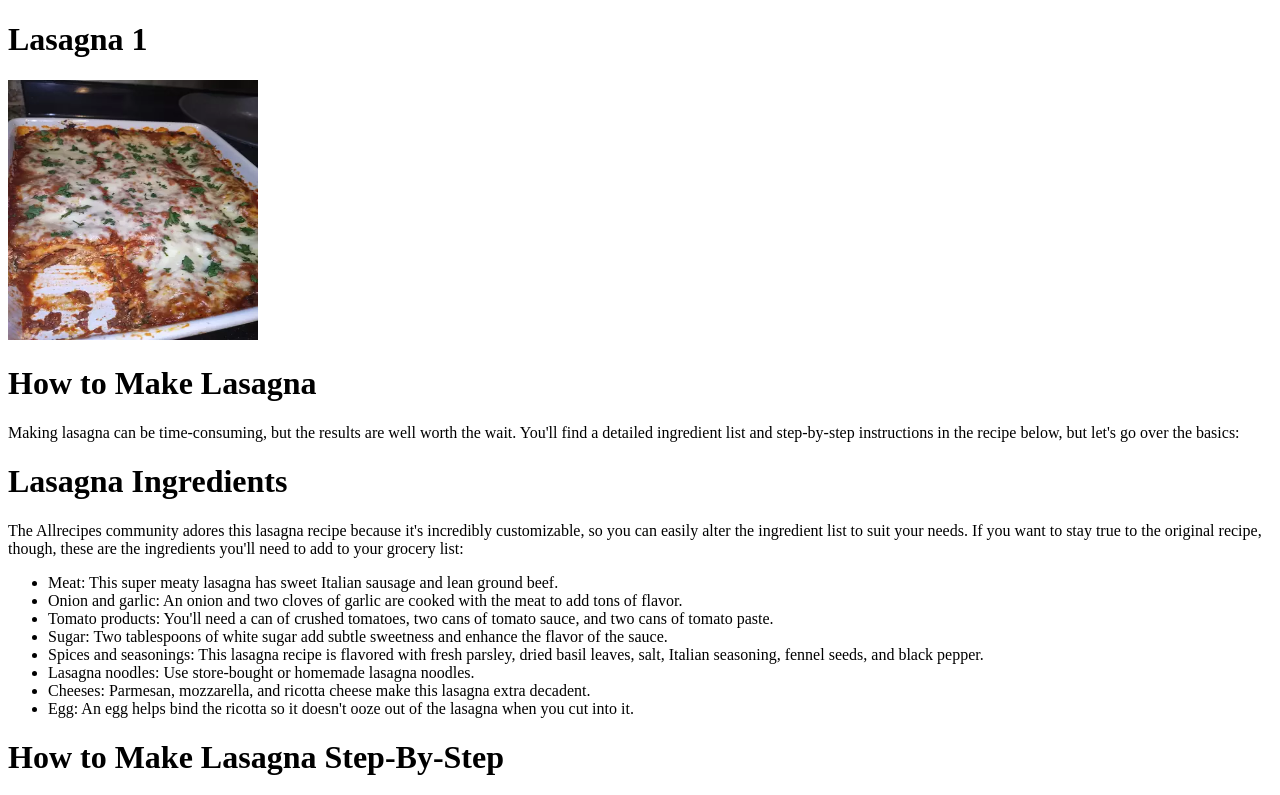
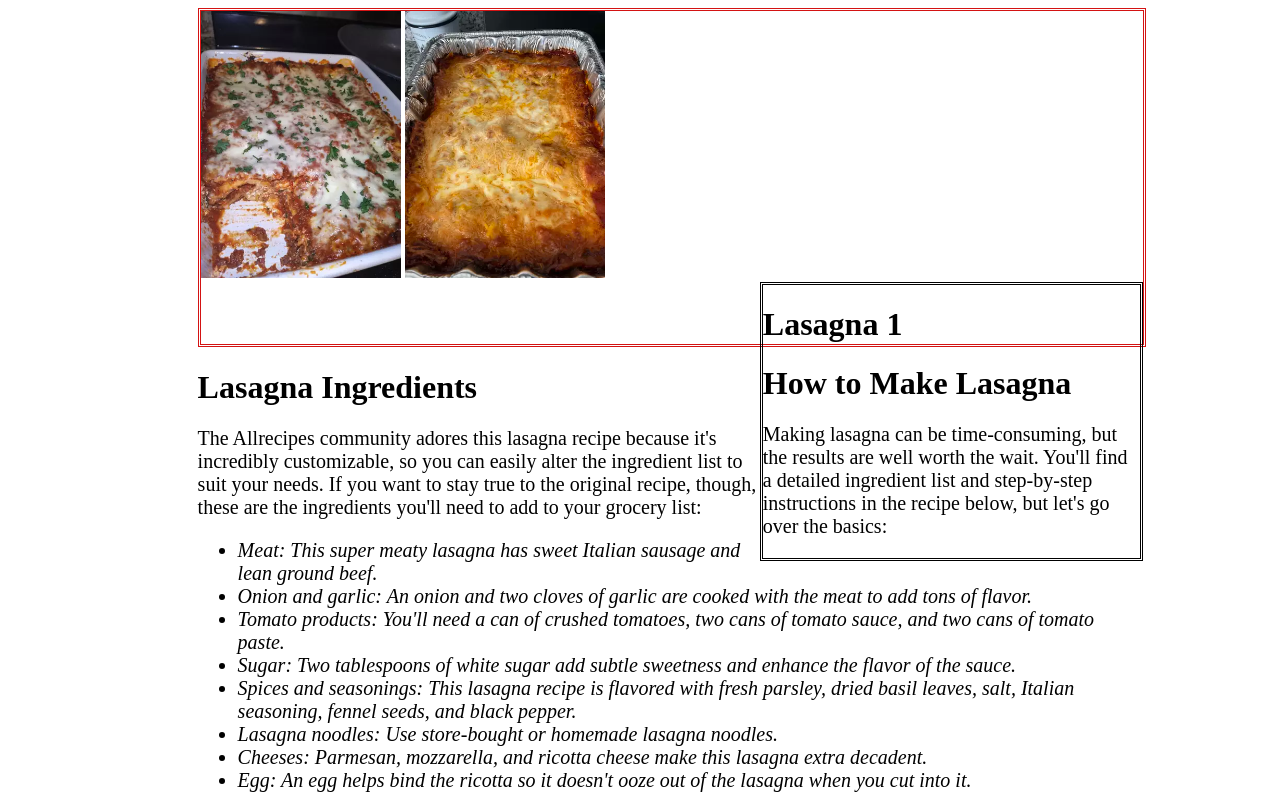
Before and after one commit to Alivkon/odin-recipes, a plain HTML site: page recipes/lasagna1.html in a window 1280 px wide. Shown: the top 795 px of the page. Drawn offline with Linux system fonts and the light colour scheme.

Commit message:
Added styles.css

```diff
--- a/recipes/lasagna1.html
+++ b/recipes/lasagna1.html
@@ -4,25 +4,33 @@
 <head>
     <meta charset="UTF-8">
     <meta name="viewport" content="width=device-width, initial-scale=1.0">
-    <title>Document</title>
+    <title>Lasagna1</title>
+    <link rel="stylesheet" href="../styles.css" />
 </head>
 
 <body>
+    <div class="Allrecipes">
+
+        <div class="common-div">
+            <div class="img-div">
+                    <img src="/images/lasagna1.webp" alt="Lasagna 1" width="200" height="auto">
+                    <img src="/images/lasagna2.webp" alt="Lasagna 2" width="200" height="auto">
+            </div>
+            <div class="text-div">
                 <h1>Lasagna 1</h1>
-    <p>
-        <img src="/images/lasagna1.webp" alt="Lasagna 1" width="250" height="260">
-    </p>
-    <p>
                 <h1>How to Make Lasagna</h1>
-    Making lasagna can be time-consuming, but the results are well worth the wait. You'll find a detailed ingredient
+                <p class="descr">Making lasagna can be time-consuming, but the results are well worth the wait.
+                You'll find a detailed ingredient
                 list and step-by-step instructions in the recipe below, but let's go over the basics:
-    </p>
+            </div>
+        </div>
+
         <h1>Lasagna Ingredients</h1>
-    <p>
+        <p class = "descr">
             The Allrecipes community adores this lasagna recipe because it's incredibly customizable,
             so you can easily alter the ingredient list to suit your needs. If you want to stay true
             to the original recipe, though, these are the ingredients you'll need to add to your grocery list:
-    <ul>
+        <ul class = "list descr">
             <li> Meat: This super meaty lasagna has sweet Italian sausage and lean ground beef. </li>
             <li> Onion and garlic: An onion and two cloves of garlic are cooked with the meat to add tons of flavor. </li>
             <li> Tomato products: You'll need a can of crushed tomatoes, two cans of tomato sauce, and two cans of tomato
@@ -35,8 +43,8 @@
             <li> Egg: An egg helps bind the ricotta so it doesn't ooze out of the lasagna when you cut into it. </li>
         </ul>
         <h1> How to Make Lasagna Step-By-Step</h1>
-    <p>Here's a very brief overview of what you can expect when you make homemade lasagna:</p>
-    <ol>
+        <p class = "descr">Here's a very brief overview of what you can expect when you make homemade lasagna:</p>
+        <ol class = "list descr">
             <li>Make the meat sauce.</li>
             <li>Cook the noodles.</li>
             <li>Make the ricotta mixture.</li>
@@ -45,7 +53,7 @@
             <li>Let the lasagna rest before serving.</li>
         </ol>
         <h1>How to Reheat Lasagna</h1>
-    <p>You can use the microwave to reheat lasagna if you're in a pinch or short on time,
+        <p class = "descr">You can use the microwave to reheat lasagna if you're in a pinch or short on time,
             but be aware that it will change the texture of the noodles. The best way to reheat
             lasagna is in the oven. Simply cover the leftovers with foil and bake at 350 degrees
             F for about half an hour, or until it's heated through and the sauce is bubbly.</p>
@@ -57,6 +65,7 @@
         <a href="../index.html">
             <h4>Back To Main Menu</h4>
         </a>
+    </div>
 </body>
 
 </html>
--- /dev/null
+++ b/styles.css
@@ -0,0 +1,38 @@
+.Allrecipes{
+    width: 75%;
+    left: 12%;
+    margin-left: 15%;
+    margin-right: 20%;
+}
+*{
+    font-family: "Times New Roman", sans-serif, arial;
+}
+.common-div{
+
+    border-color: rgb(212, 19, 19);
+     border-style:double;
+     height: 250pt;
+}
+.img-div{
+   margin-left: 0;
+   width: 40%;
+   float:left;
+}
+.text-div{
+    margin-right: 0;
+    margin-top: 0;
+     width: 40%;
+     border-color: black;
+     border-style:double;
+float: right;
+}
+.descr{
+    font-size: 20px;
+    font-weight: 400
+}
+.list{
+    font-style: italic;
+}
+.img-div{
+    width: 100%;
+}
```
Also changed, not shown: index.html (+1 -0 lines), lasagna1.html (added, +75 -0 lines), recipes/lasagna2.html (+2 -1 lines). Lines whose indentation alone changed are shown as unchanged.
